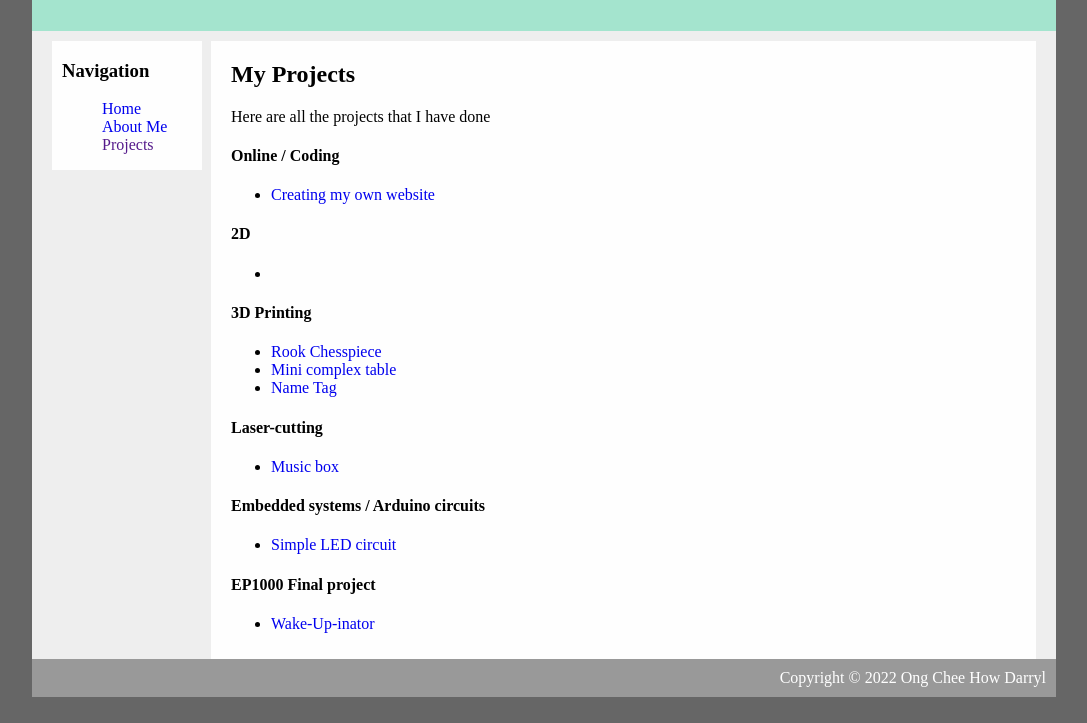
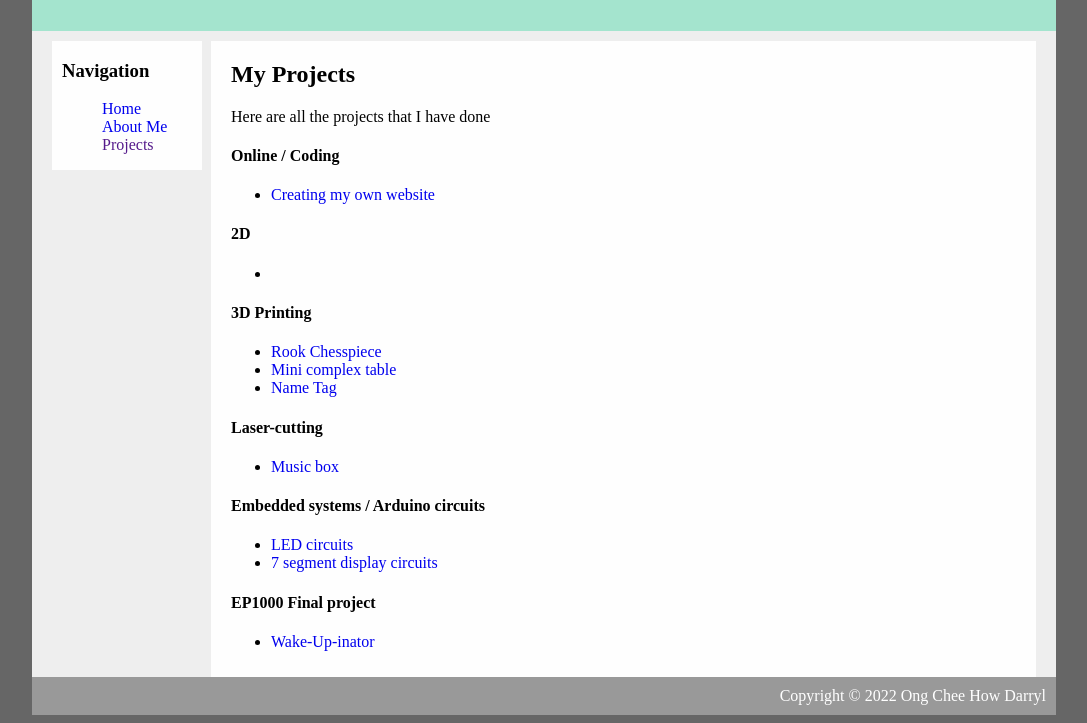
Before and after one commit to Darryloch/EP1000, a plain HTML site: page projects_home.html in a window 1280 px wide. Shown: the part 117-840 px from the top of the page, without its empty margins (96-1183 px from the left). Drawn offline with Linux system fonts and the light colour scheme.

Commit message:
Update projects_home.html

```diff
--- a/projects_home.html
+++ b/projects_home.html
@@ -41,7 +41,8 @@
 
                 <h4>Embedded systems / Arduino circuits</h4>
                 <ul>
-                    <li><a href="https://darryloch.github.io/EP1000/projectlist/simpleLED.html">Simple LED circuit</a></li>
+                    <li><a href="https://darryloch.github.io/EP1000/projectlist/LED_circuits.html">LED circuits</a></li>
+                    <li><a href="https://darryloch.github.io/EP1000/projectlist/7segment.html">7 segment display circuits</a></li>
                 </ul>
 
                 <h4>EP1000 Final project</h4>
```
